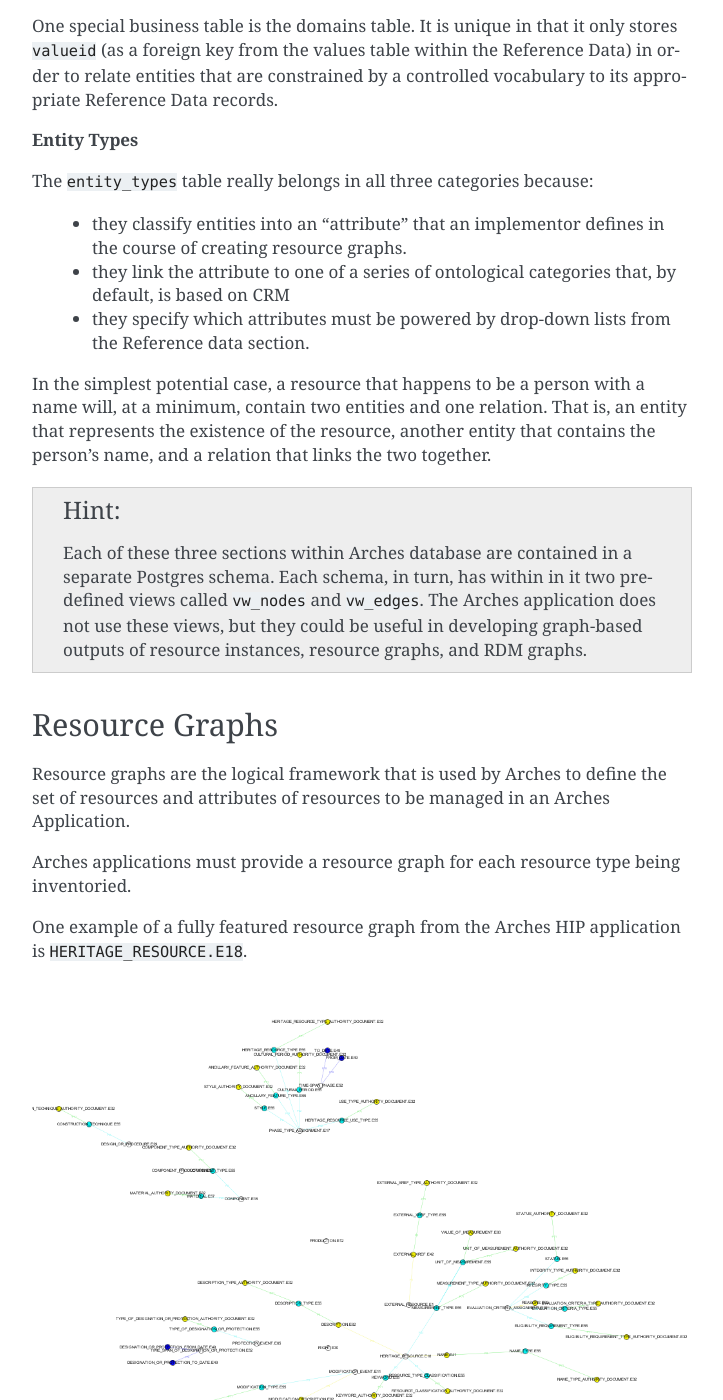
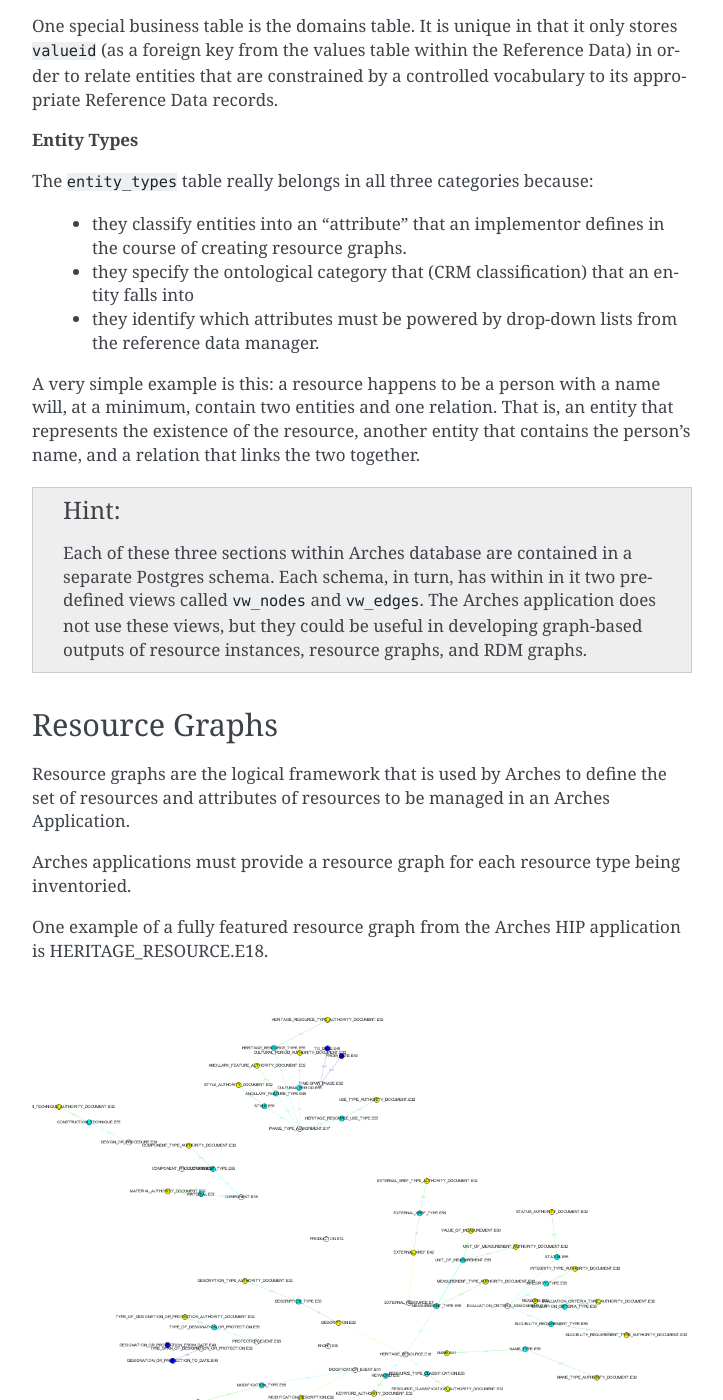
Before and after one commit to archesproject/arches-docs, a Sphinx documentation site: the page built from docs/arches-data.txt, in a window 1280 px wide and 1400 px high, scrolled down 1855 px. Shown: the whole window, without its empty margins (388-1111 px from the left). Built offline with Sphinx 7.4.7, drawn with Linux system fonts in a browser that asks for light colours; some of the changed text lies outside the part shown.

Commit message:
doc update

```diff
--- a/docs/arches-data.txt
+++ b/docs/arches-data.txt
@@ -54,10 +54,10 @@
 The ``entity_types`` table really belongs in all three categories because:
 
 	* they classify entities into an "attribute" that an implementor defines in the course of creating resource graphs.
-	* they link the attribute to one of a series of ontological categories that, by default, is based on CRM
-	* they specify which attributes must be powered by drop-down lists from the Reference data section.
+	* they specify the ontological category that (CRM classification) that an entity falls into
+	* they identify which attributes must be powered by drop-down lists from the reference data manager.
 
-In the simplest potential case, a resource that happens to be a person with a name will, at a minimum, contain two entities and one relation.  That is, an entity that represents the existence of the resource, another entity that contains the person's name, and a relation that links the two together.
+A very simple example is this: a resource happens to be a person with a name will, at a minimum, contain two entities and one relation.  That is, an entity that represents the existence of the resource, another entity that contains the person's name, and a relation that links the two together.
 
 .. Hint:: Each of these three sections within Arches database are contained in a separate Postgres schema. Each schema, in turn, has within in it two predefined views called ``vw_nodes`` and ``vw_edges``.  The Arches application does not use these views, but they could be useful in developing graph-based outputs of resource instances, resource graphs, and RDM graphs.
 
@@ -69,13 +69,13 @@
 
 Arches applications must provide a resource graph for each resource type being inventoried.
 
-One example of a fully featured resource graph from the Arches HIP application is ``HERITAGE_RESOURCE.E18``.
+One example of a fully featured resource graph from the Arches HIP application is HERITAGE_RESOURCE.E18.
 
 
 .. image:: images/HERITAGE_RESOURCE_graph.png
 
 
-While this visualization is useful for creating, editing, and analyzing the resource and its available attributes, the graph's data is populated into Arches from two specially formatted CSV files named ``{resource type name}_nodes.csv`` and ``{resourcetype name}_edges.csv``.
+The graph's data is populated into Arches from two specially formatted CSV files named ``{resource type name}_nodes.csv`` and ``{resourcetype name}_edges.csv``.
 
 .. note:: As of the writing of this document, the Arches developers' primary tool to develop and visualize the resource graphs is Gephi (http://www.gephi.org/).  However, it is possible that a future version of Arches may include tools that support resource graph development and visualization.
 
@@ -93,9 +93,6 @@
 	* ``Source``: the ID of the source node
 	* ``Target``: the ID of the target node
 	* ``Label``: the semantic CRM "property" that allows them to connect to each other.
-
-.. note:: Arches comes loaded with the semantic properties defined in the CIDOC CRM (http://www.cidoc-crm.org/).  Look to the CRM documentation to learn about the list of available properties.
-
 
 Ontologies
 ----------
```
